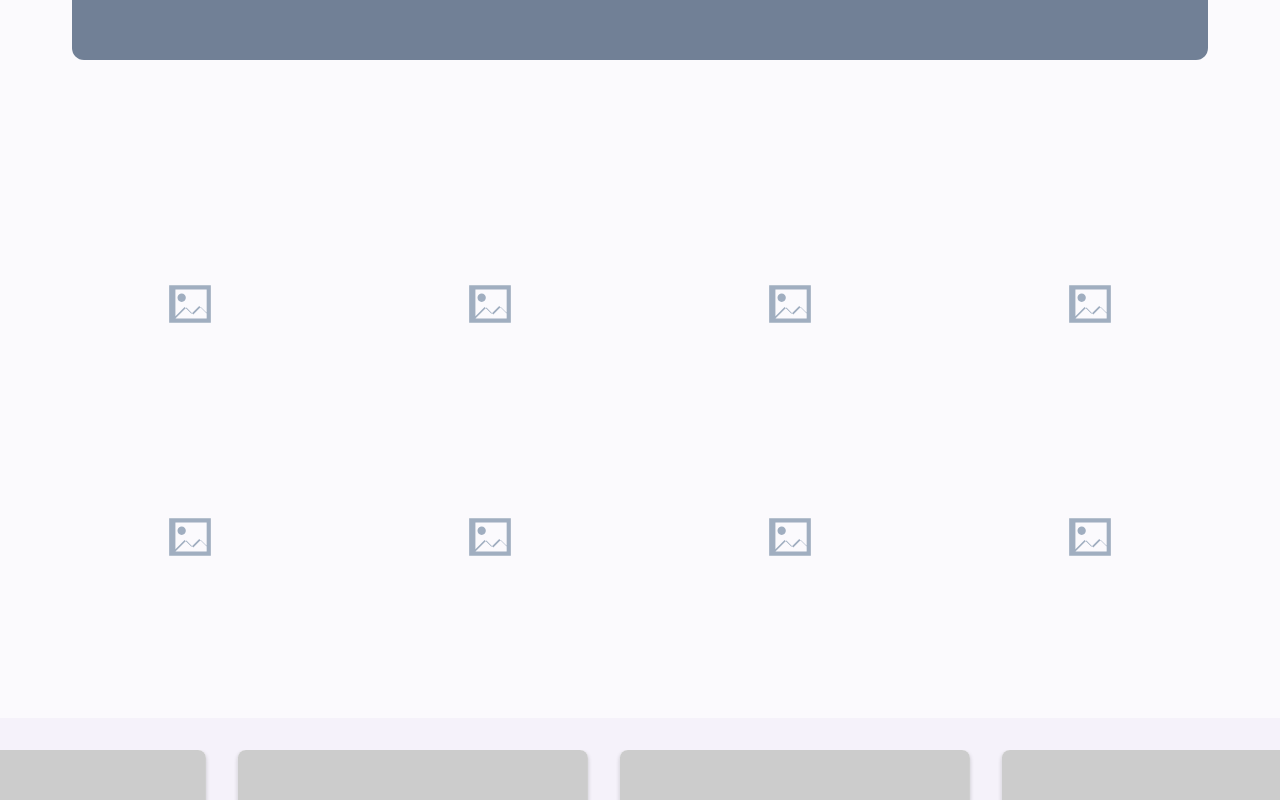
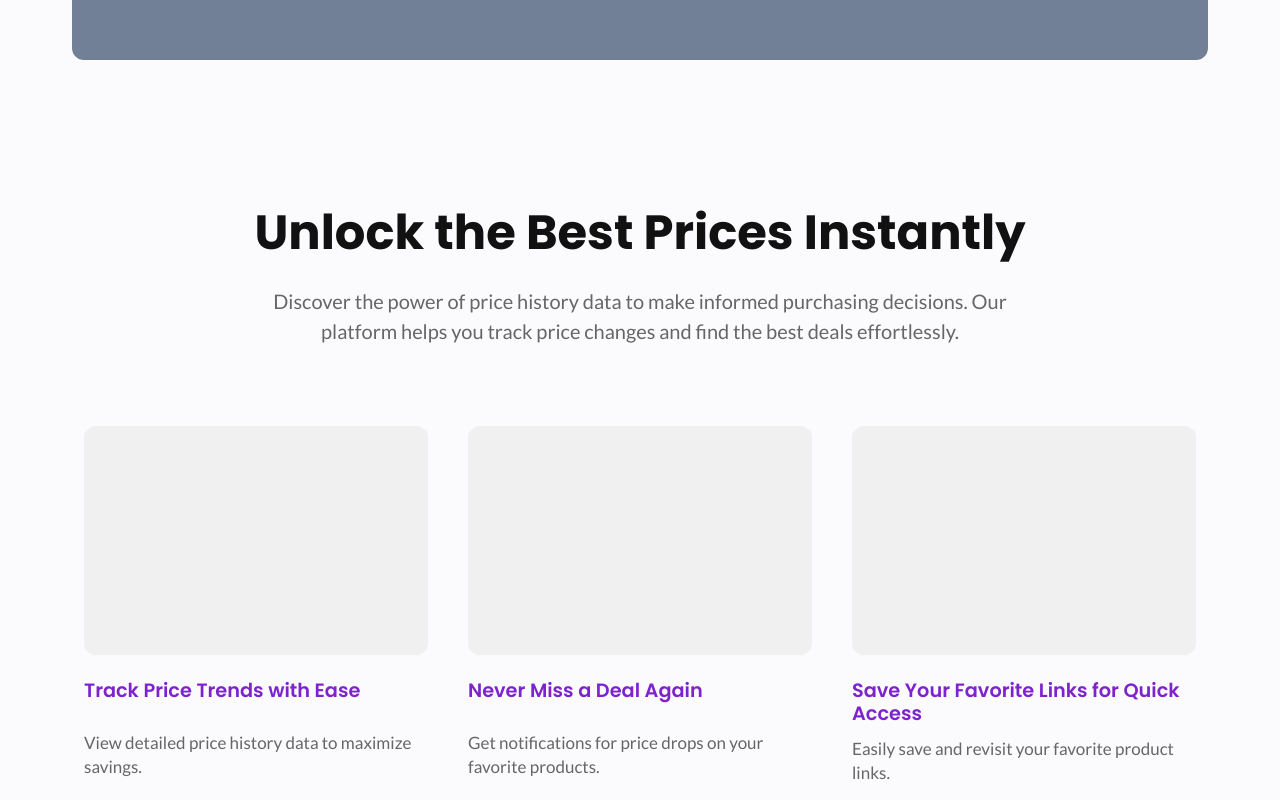
Before and after one commit to shiveshhcodes/sastashopping.com, a React (Vite) app: page / in a window 1280 px wide. Shown: the part 1620-2420 px from the top of the page. Built offline with nearby package versions, Linux system fonts and the light colour scheme.

Commit message:
basic improvements

```diff
--- /dev/null
+++ b/src/components/SavingsSection.css
@@ -0,0 +1,169 @@
+/* SavingsSection.css */
+/* Using BEM naming convention to prevent style conflicts */
+
+/* Custom styles for the Savings Section */
+
+/* Style for the container holding the image/icon placeholder in feature boxes */
+.feature-box-image-placeholder {
+    /* Set a size for the placeholder area */
+    width: 80px; /* Example size - adjust as needed */
+    height: 80px; /* Example size - adjust as needed */
+    margin-left: auto; /* Center the block element */
+    margin-right: auto; /* Center the block element */
+    background-color: #e9ecef; /* Light grey background */
+    border-radius: 8px; /* Slightly rounded corners */
+    display: flex; /* Use flex to center content inside */
+    justify-content: center;
+    align-items: center;
+    /* Add a border or shadow if desired */
+    /* border: 1px solid #ccc; */
+}
+
+/* Style for a simple square placeholder inside the image placeholder */
+.placeholder-square {
+    width: 40px; /* Size of the inner square */
+    height: 40px; /* Size of the inner square */
+    background-color: #adb5bd; /* Medium grey color */
+    /* Add rounded corners if needed */
+    /* border-radius: 4px; */
+}
+
+
+/* Style for the video placeholder box */
+.video-placeholder-box {
+    /* Set a background color similar to the screenshot */
+    background-color: #a0a0a0; /* Grey color */
+    /* Set a height - adjust as needed, or make it responsive */
+    height: 400px; /* Example height - adjust to match screenshot proportion */
+    /* Add rounded corners and shadow */
+    border-radius: 0.375rem; /* Bootstrap's default rounded class value */
+    box-shadow: 0 0.5rem 1rem rgba(0, 0, 0, 0.15); /* Bootstrap's default shadow value */
+    /* Ensure it takes full width relative to its container */
+    width: 100%;
+    /* Optional: Add max-width if you don't want it to stretch too wide on large screens */
+    /* max-width: 900px; */
+    /* margin: 0 auto; */ /* Center the block if max-width is used */
+
+    /* This is an empty box, no content inside */
+}
+
+.savings {
+    padding: 80px 24px;
+    max-width: 1200px;
+    margin: 0 auto;
+}
+
+.savings__container {
+    width: 100%;
+}
+
+.savings__header {
+    text-align: center;
+    max-width: 800px;
+    margin: 0 auto 80px;
+}
+
+.savings__title {
+    font-size: 48px;
+    line-height: 1.2;
+    font-weight: 700;
+    color: #111;
+    margin-bottom: 24px;
+}
+
+.savings__description {
+    font-size: 20px;
+    line-height: 1.5;
+    color: #666;
+    margin: 0;
+}
+
+.savings__features-grid {
+    display: grid;
+    grid-template-columns: repeat(3, 1fr);
+    gap: 40px;
+    padding: 0 20px;
+}
+
+.savings__feature-item {
+    display: flex;
+    flex-direction: column;
+    align-items: flex-start;
+}
+
+.savings__feature-image {
+    width: 100%;
+    margin-bottom: 24px;
+    background: #f5f5f5;
+    border-radius: 12px;
+    overflow: hidden;
+}
+
+.savings__placeholder-image {
+    width: 100%;
+    padding-top: 66.67%; /* 3:2 aspect ratio */
+    background-color: #f0f0f0;
+    border-radius: 8px;
+}
+
+.savings__feature-content {
+    text-align: left;
+    width: 100%;
+}
+
+.savings__feature-title {
+    font-size: 19.3px;
+    font-weight: 600;
+    color: #7E22CE;
+    margin: 0 0 12px 0;
+    line-height: 1.2;
+    min-height: 40px;
+    display: flex;
+    align-items: flex-start;
+}
+
+.savings__feature-text {
+    font-size: 17px;
+    line-height: 1.4;
+    color: #666;
+    margin: 0;
+}
+
+/* Responsive Design */
+@media (max-width: 1024px) {
+    .savings__features-grid {
+        grid-template-columns: repeat(2, 1fr);
+        gap: 32px;
+    }
+
+    .savings__feature-title {
+        min-height: auto;
+    }
+}
+
+@media (max-width: 640px) {
+    .savings {
+        padding: 60px 20px;
+    }
+
+    .savings__header {
+        margin-bottom: 60px;
+    }
+
+    .savings__title {
+        font-size: 36px;
+    }
+
+    .savings__features-grid {
+        grid-template-columns: 1fr;
+        gap: 40px;
+        padding: 0;
+    }
+
+    .savings__feature-title {
+        font-size: 20px;
+        min-height: auto;
+    }
+}
+
+/* Add any additional custom styles here if needed */
--- a/src/components/SavingsSection.jsx
+++ b/src/components/SavingsSection.jsx
@@ -0,0 +1,58 @@
+import React from 'react';
+// No Lucide icon needed for the main layout in this version, but keep it for potential future icons in feature boxes
+// import { PlayCircle } from 'lucide-react';
+import './SavingsSection.css'; // Import the CSS file for styling
+
+function SavingsSection() {
+  return (
+    <section className="savings">
+      <div className="savings__container">
+        {/* Main Headline and Description */}
+        <div className="savings__header">
+          <h1 className="savings__title">Unlock the Best Prices Instantly</h1>
+          <p className="savings__description">
+            Discover the power of price history data to make informed purchasing decisions. Our platform helps you track price changes and find the best deals effortlessly.
+          </p>
+        </div>
+
+        {/* Features Grid */}
+        <div className="savings__features-grid">
+          {/* Feature Box 1 */}
+          <div className="savings__feature-item">
+            <div className="savings__feature-image">
+              <div className="savings__placeholder-image"></div>
+            </div>
+            <div className="savings__feature-content">
+              <h2 className="savings__feature-title">Track Price Trends with Ease</h2>
+              <p className="savings__feature-text">View detailed price history data to maximize savings.</p>
+            </div>
+          </div>
+
+          {/* Feature Box 2 */}
+          <div className="savings__feature-item">
+            <div className="savings__feature-image">
+              <div className="savings__placeholder-image"></div>
+            </div>
+            <div className="savings__feature-content">
+              <h2 className="savings__feature-title">Never Miss a Deal Again</h2>
+              <p className="savings__feature-text">Get notifications for price drops on your favorite products.</p>
+            </div>
+          </div>
+
+          {/* Feature Box 3 */}
+          <div className="savings__feature-item">
+            <div className="savings__feature-image">
+              <div className="savings__placeholder-image"></div>
+            </div>
+            <div className="savings__feature-content">
+              <h2 className="savings__feature-title">Save Your Favorite Links for Quick Access</h2>
+              <p className="savings__feature-text">Easily save and revisit your favorite product links.</p>
+            </div>
+          </div>
+        </div>
+      </div>
+    </section>
+  );
+}
+
+export default SavingsSection;
--- a/src/pages/LandingPage.jsx
+++ b/src/pages/LandingPage.jsx
@@ -3,7 +3,8 @@ import Navbar from '../components/Navbar'; // Import the Navbar component
 import HeroSection from '../components/HeroSection'; // Import the HeroSection component
 import ImageGrid from '../components/ImageGrid'; // Import the ImageGrid component
 import ImageScroller from '../components/ImageScroller'; // Import the ImageScroller component
-import FeatureVideoSection from '../components/FeatureVideoSection'; // *** IMPORT THE NEW COMPONENT HERE ***
+import FeatureVideoSection from '../components/FeatureVideoSection'; // Import the FeatureVideoSection component
+import SavingsSection from '../components/SavingsSection'; // Import the new section
 
 // Updated placeholder image URLs (keep these)
 const placeholderGridImages = [
@@ -44,6 +45,7 @@ function LandingPage() {
         {/* === Add the Feature and Video Section Component Here === */}
         {/* Ensure this is placed where you want the section to appear */}
         <FeatureVideoSection />
+        <SavingsSection />
         {/* ====================================================== */}
 
         {/* Image Grid Section */}
```
